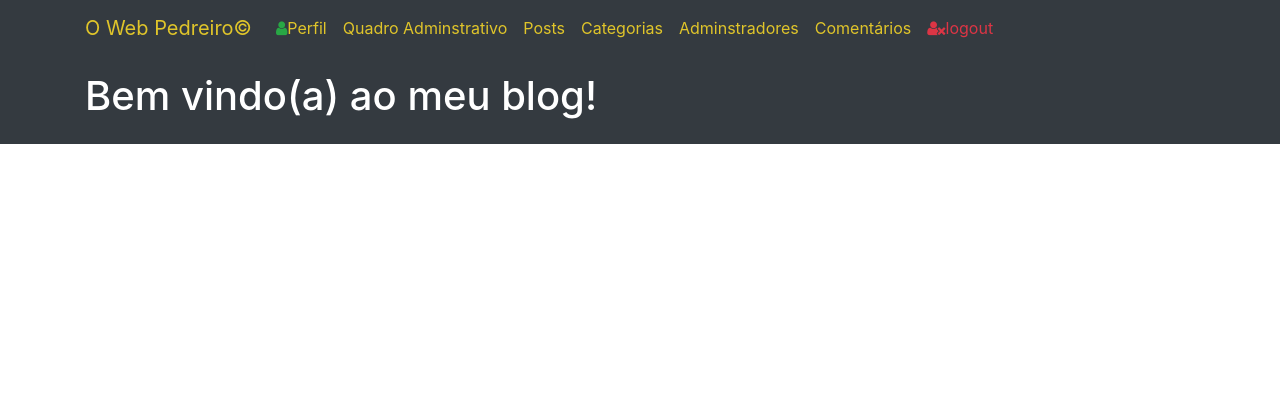
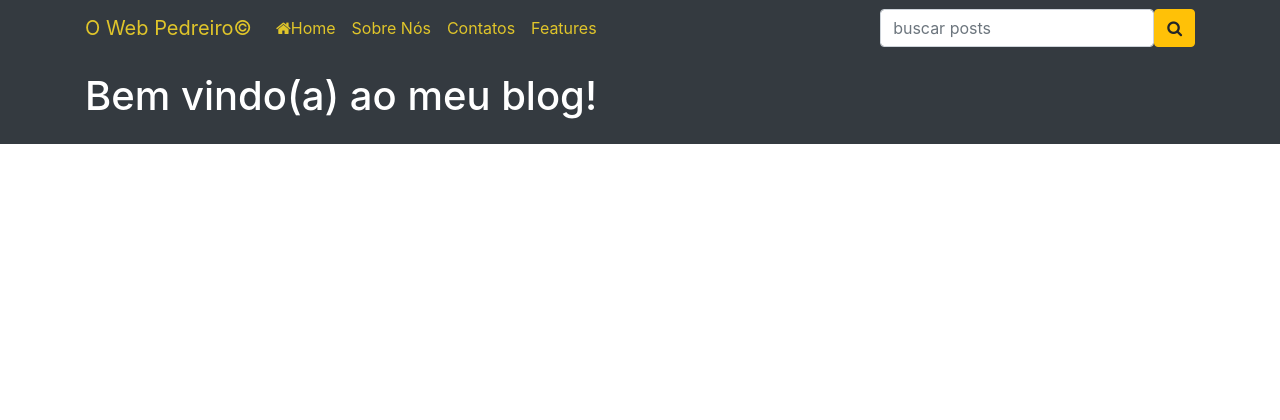
Before and after one commit to NegoPrograma/php-cms, a PHP site: page / in a window 1280 px wide. Shown: the top 420 px of the page. Run offline with PHP 8.4, Linux system fonts and the light colour scheme.

Commit message:
Blog now has 2 different kinds of navbar, depending on user type. main page UI in development

```diff
--- a/index.php
+++ b/index.php
@@ -1,4 +1,12 @@
-<?php include_once("./views/partials/header.php")?>
+<?php
+
+session_start();
+if (isset($_SESSION['isAdmin']))
+    include_once("./views/partials/admin-header.php");
+else
+    include_once("./views/partials/public-header.php");
+
+?>
 
 
 <!-- CONTENT -->
@@ -18,4 +26,4 @@ logo após vem um hifén e o valor do padding desejado. -->
 <!-- HEADER end -->
 
 <!-- END CONTENT -->
-<?php include_once("./views/partials/footer.php")?>
+<?php include_once("./views/partials/footer.php") ?>
--- a/views/partials/header.php
+++ b/views/partials/admin-header.php
@@ -28,15 +28,15 @@
             <a href="/php-cms/views/posts.php" class="nav-link">Posts</a>
         </li>
         <li class="nav-item">
-            <a href="/php-cms/views/categories.php" class="nav-link">Categorias</a>
-        </li>
-        <li class="nav-item">
             <a href="/php-cms/views/admins.php" class="nav-link">Adminstradores</a>
         </li>
         <li class="nav-item">
             <a href="/php-cms/views/comments.php" class="nav-link">Comentários</a>
         </li>
-        <li class="nav-item ml-auto"><a href="/php-cms/views/logout.php" class="nav-link text-danger"><i class="fa fa-user-times "></i>logout</a></li>
+
     </ul>
+    <ul class="navbar-nav ml-auto">
+    <li class="nav-item ml-auto"><a href="/php-cms/views/logout.php" class="nav-link text-danger"><i class="fa fa-user-times "></i>logout</a></li>
+        </ul>
     </nav>
     <!--Navbar ended.-->
--- /dev/null
+++ b/views/partials/public-header.php
@@ -0,0 +1,44 @@
+<!DOCTYPE html>
+<html lang="pt">
+<head>
+    <meta charset="UTF-8">
+    <meta name="viewport" content="width=device-width, initial-scale=1.0">
+    <link rel="stylesheet" href="https://stackpath.bootstrapcdn.com/bootstrap/4.5.2/css/bootstrap.min.css" integrity="sha384-JcKb8q3iqJ61gNV9KGb8thSsNjpSL0n8PARn9HuZOnIxN0hoP+VmmDGMN5t9UJ0Z" crossorigin="anonymous">
+    <link rel="stylesheet" href="https://stackpath.bootstrapcdn.com/font-awesome/4.7.0/css/font-awesome.min.css">
+    <link rel="stylesheet" href="/php-cms/assets/css/style.css">
+    <title>Index</title>
+</head>
+<body>
+<!--CONTENT-->
+<nav class="navbar navbar-expand-lg  bg-dark">
+    <!--Containers são divs que pegam cerca de 80% da tela, com margem centralizada.-->
+    <div class="container">
+        <a href="/php-cms/index.php" class="navbar-brand">O Web Pedreiro©</a>
+        <button class="navbar-toggler" data-toggle="collapse" data-target="#navbarcollapse">
+        <span class="toggle-menu">Menu</span></button>
+        <div class="collapse navbar-collapse" id="navbarcollapse">
+    <ul class="navbar-nav mr-auto">
+        <li class="nav-item">
+            <a href="/php-cms/index.php" class="nav-link"><i class="fa fa-home"></i>Home</a>
+        </li>
+        <li class="nav-item">
+            <a href="/php-cms/views/about-us.php" class="nav-link">Sobre Nós</a>
+        </li>
+        <li class="nav-item">
+            <a href="/php-cms/views/contacts.php" class="nav-link">Contatos</a>
+        </li>
+        <li class="nav-item">
+            <a href="/php-cms/views/features.php" class="nav-link">Features</a>
+        </li>
+
+    </ul>
+    <ul class="navbar-nav ml-auto">
+        <form class="form-inline " action="" method="post">
+                <input type="text" name="query" placeholder="buscar posts" class="form-control">
+                <!--Apenas um dos botões é exibido de acordo com o tamanho da tela. -->
+                <button class="btn btn-warning  d-none d-sm-block" type="submit"><span class="fa fa-search"></span></button>
+                <button class="btn btn-warning  btn-block d-block d-sm-none" type="submit"><span class="fa fa-search"></span></button>
+        </form>
+    </ul>
+    </nav>
+    <!--Navbar ended.-->
--- a/views/posts.php
+++ b/views/posts.php
@@ -49,7 +49,7 @@ include_once("../routes/getPosts.php");
                     <?php foreach ($posts as $post) : ?>
                         <tr>
                             <td>#</td>
-                            <td><?php echo $post['title'] ?></td>
+                            <td><?php echo substr($post['title'],0,15) . "..." ?></td>
                             <td><?php echo $post['category'] ?></td>
                             <td><?php echo $post['datetime'] ?></td>
                             <td><?php echo $post['author'] ?></td>
```
Lines whose indentation alone changed are shown as unchanged.
